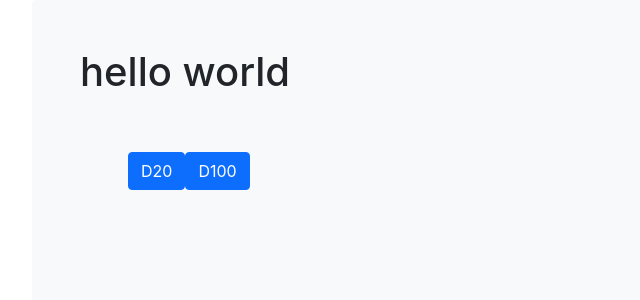
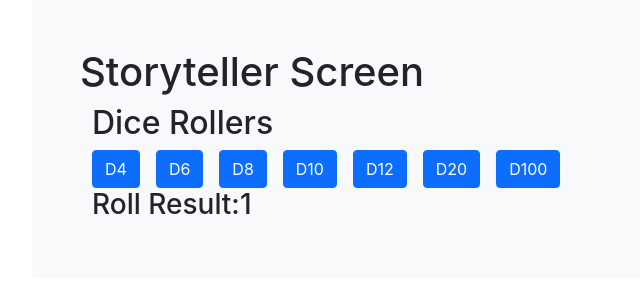
Before and after one commit to CDiercksen/storyteller-screen, a React (Create React App) app: page /dice in a window 1280 px wide. Shown: the top 300 px of the page, without its empty margins (38-678 px from the left). Built offline with nearby package versions, Linux system fonts and the light colour scheme.

Commit message:
added react-router, setup index.js for BrowserRouter, setup App for basic routing Switch

```diff
--- a/package.json
+++ b/package.json
@@ -10,6 +10,7 @@
     "react": "^17.0.2",
     "react-bootstrap": "^2.1.0",
     "react-dom": "^17.0.2",
+    "react-router-dom": "^5.3.0",
     "react-scripts": "5.0.0",
     "web-vitals": "^2.1.2"
   },
--- a/src/components/App.js
+++ b/src/components/App.js
@@ -1,17 +1,22 @@
 import React from "react";
 import { Container } from "react-bootstrap";
+import { BrowserRouter, Route, Switch } from "react-router-dom";
 import Dice from "./Dice"
 
 
 
 function App() {
   return (
+    <div>
     <Container className="p-5 mb-4 bg-light rounded-3">
-      <h1 className="header">hello world</h1>
-      <Dice />
-
-
+      <h1 className="header">Storyteller Screen</h1>
+      <Switch>
+        <Route exact path="/dice">
+          <Dice />
+        </Route>
+      </Switch>
     </Container>
+    </div>
   );
 }
 
--- a/src/components/Dice.js
+++ b/src/components/Dice.js
@@ -1,25 +1,46 @@
 import React, { useState } from "react";
-import { Container, Button } from "react-bootstrap";
+import { Container, Button, Stack } from "react-bootstrap";
 
 
 function Dice() {
     const [diceResults, setDiceResults] = useState(1)
 
+    function rolld4() {
+        setDiceResults(Math.floor(Math.random() * 4) + 1);
+    }
+    function rolld6() {
+        setDiceResults(Math.floor(Math.random() * 6) + 1);
+    }
+    function rolld8() {
+        setDiceResults(Math.floor(Math.random() * 8) + 1);
+    }
+    function rolld10() {
+        setDiceResults(Math.floor(Math.random() * 10) + 1);
+    }
+    function rolld12() {
+        setDiceResults(Math.floor(Math.random() * 12) + 1);
+    }
     function rollD100() {
         setDiceResults(Math.floor(Math.random() * 100) + 1);
-        console.log(diceResults);
     }
-
     function rollD20() {
         setDiceResults(Math.floor(Math.random() * 20) + 1);
-        console.log(diceResults);
     }
 
     return (
         <div>
-            <Container className="p-5 mb-4 bg-light rounded-3">
+            <Container>
+            <h2>Dice Rollers</h2>
+            <Stack direction="horizontal" gap={3}>
+            <Button onClick={rolld4}>D4</Button>
+                <Button onClick={rolld6}>D6</Button>
+                <Button onClick={rolld8}>D8</Button>
+                <Button onClick={rolld10}>D10</Button>
+                <Button onClick={rolld12}>D12</Button>
                 <Button onClick={rollD20}>D20</Button>
                 <Button onClick={rollD100}>D100</Button>
+            </Stack>
+            <h3>Roll Result:{diceResults}</h3>
             </Container>
         </div>
     )
--- a/src/index.js
+++ b/src/index.js
@@ -1,11 +1,16 @@
 import 'bootstrap/dist/css/bootstrap.min.css';
 import React from 'react';
 import ReactDOM from 'react-dom';
+import { BrowserRouter, Route } from "react-router-dom";
 import './index.css';
 import App from './components/App';
 import reportWebVitals from './reportWebVitals';
 
-ReactDOM.render(<App />, document.getElementById('root')
+ReactDOM.render(
+    <BrowserRouter>
+    <App />
+    </BrowserRouter>,
+    document.getElementById('root')
 );
 
 // If you want to start measuring performance in your app, pass a function
```
Also changed, not shown: 1 other file (tests, documents, lock files or other folders).
